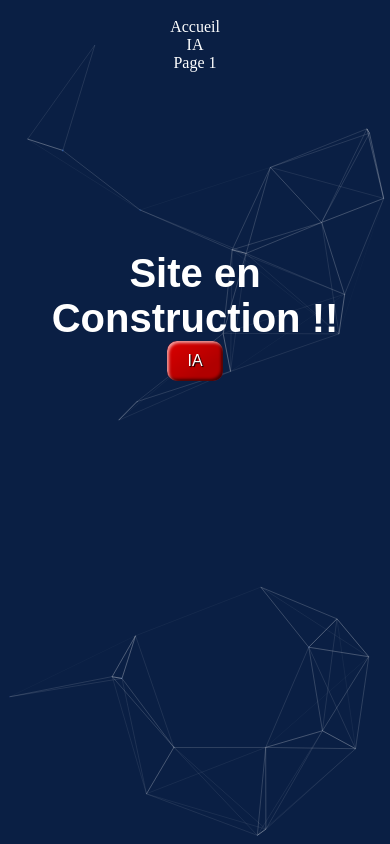
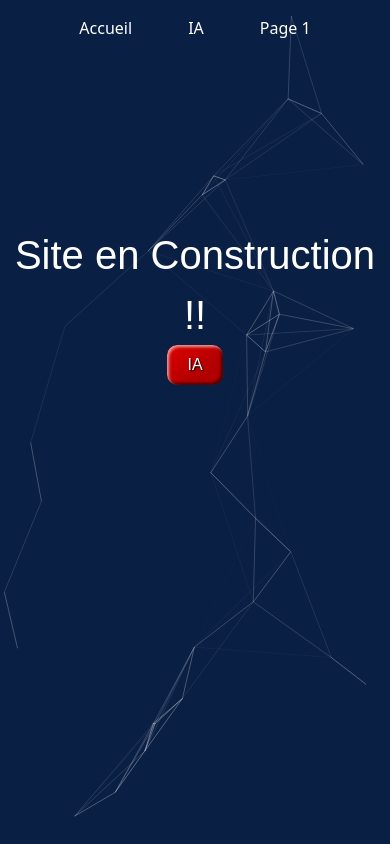
Before and after one commit to HugoSeverino/Datanovate_site, a Flask app: page / in a window 390 px wide. Run offline with Flask 3, Linux system fonts and the light colour scheme; some libraries are stand-ins or nearby versions.

Commit message:
add tailwindCSS

```diff
--- a/static/css/styles.css
+++ b/static/css/styles.css
@@ -58,43 +58,3 @@ box-shadow:
     inset -2px -2px 3px rgba(255, 255, 255, 0.6),
     inset 2px 2px 3px rgba(0, 0, 0, 0.6);
 }
-
-.main-header {
-    padding: 10px 20px;
-}
-
-.nav-list {
-    list-style: none;
-    display: flex;
-    justify-content: center;
-    margin: 0;
-    padding: 0;
-}
-
-.nav-link {
-    text-decoration: none;
-    color: #fff;
-    font-size: 16px;
-    margin: 0 15px;
-    padding: 8px 12px;
-    border-radius: 5px;
-    transition: background-color 0.3s, color 0.3s;
-}
-
-/* Effet au survol */
-.nav-link:hover {
-    background-color: #55555554;
-    color: #f0f0f0;
-
-}
-
-/* Adaptabilité mobile */
-@media (max-width: 400px) {
-    .nav-list {
-        flex-direction: column; /* Empiler les liens sur mobile */
-        align-items: center;
-    }
-    .nav-link {
-        margin: 10px 0; /* Espacement vertical entre les liens */
-    }
-}
--- a/templates/general.html
+++ b/templates/general.html
@@ -5,6 +5,7 @@
         <meta name="viewport" content="width=device-width, initial-scale=1.0">
         <title>Datanovate</title>
 
+        <script src="https://cdn.tailwindcss.com"></script>
         <!-- Lien vers le fichier CSS -->
         <link rel="stylesheet" href="{{ url_for('static', filename='css/styles.css') }}">
 
--- a/templates/general/header.html
+++ b/templates/general/header.html
@@ -1,9 +1,9 @@
-<header class="main-header">
+<header class="p-4">
     <nav>
-        <ul class="nav-list">
-            <li><a href="/" class="nav-link">Accueil</a></li>
-            <li><a href="/ia_reconnaissance_chiffre" class="nav-link">IA</a></li>
-            <li><a href="/page_1" class="nav-link">Page 1</a></li>
+        <ul class="flex justify-center gap-6 sm:flex-row sm:items-center sm:gap-4">
+            <li><a href="/" class="text-white text-base px-4 py-2 rounded transition duration-300 hover:bg-gray-700/50 hover:text-gray-300">Accueil</a></li>
+            <li><a href="/ia_reconnaissance_chiffre" class="text-white text-base px-4 py-2 rounded transition duration-300 hover:bg-gray-700/50 hover:text-gray-300">IA</a></li>
+            <li><a href="/page_1" class="text-white text-base px-4 py-2 rounded transition duration-300 hover:bg-gray-700/50 hover:text-gray-300">Page 1</a></li>
         </ul>
     </nav>
 </header>
```
